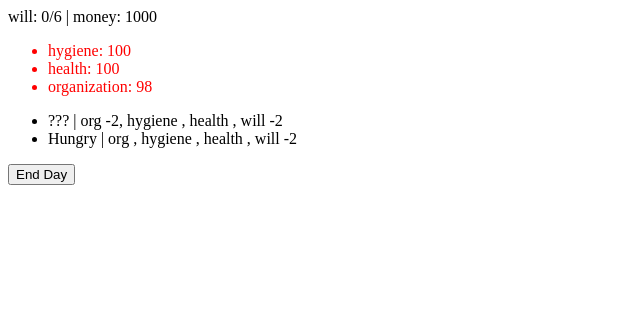
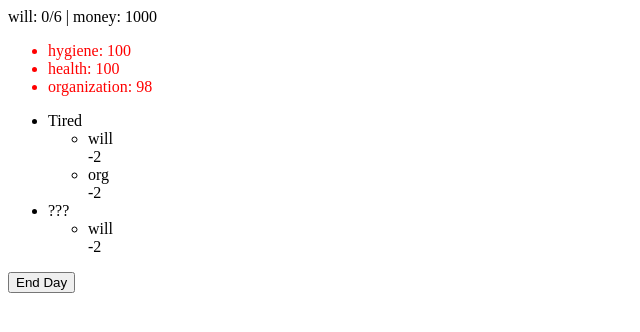
Before and after one commit to jakecoble/thewill, a Vue app: page / in a window 1280 px wide. Shown: the top 332 px of the page, without its empty margins (0-640 px from the left). Built offline with nearby package versions, Linux system fonts and the light colour scheme.

Commit message:
improve modifier template, add modifier component

```diff
--- /dev/null
+++ b/src/components/Modifier.vue
@@ -0,0 +1,30 @@
+<template functional>
+  <li class="modifier">
+    <div v-if="!props.mod.hidden" class="name hidden">???</div>
+    <div v-else class="name">{{ props.mod.display_name }}</div>
+    <ul class="statBonuses">
+      <li v-if="props.mod.will" class="statBonus">
+        <div class="statBonusName">will</div>
+        <div class="statBonusValue">{{ props.mod.will }}</div>
+      </li>
+
+      <li v-if="props.mod.org" class="statBonus">
+        <div class="statBonusName">org</div>
+        <div class="statBonusValue">{{ props.mod.org }}</div>
+      </li>
+
+      <li v-if="props.mod.health" class="statBonus">
+        <div class="statBonusName">health</div>
+        <div class="statBonusValue">{{ props.mod.health }}</div>
+      </li>
+
+      <li v-if="props.mod.hygiene" class="statBonus">
+        <div class="statBonusName">hygiene</div>
+        <div class="statBonusValue">{{ props.mod.hygiene }}</div>
+      </li>
+    </ul>
+  </li>
+</template>
+
+<style scoped>
+</style>
--- a/src/components/Modifiers.vue
+++ b/src/components/Modifiers.vue
@@ -1,16 +1,19 @@
 <template>
   <ul class="modifiers">
-    <li v-for="mod in activeMods" v-bind:key="mod.display_name">
-      {{ mod.hidden ? '???' : mod.display_name }} | org {{ mod.org }}, hygiene {{ mod.hygiene }}, health {{ mod.health }}, will {{ mod.will }}
-    </li>
+    <Modifier v-for="mod in activeMods" :mod="mod" :key="mod.display_name" />
   </ul>
 </template>
 
 <script>
   import { mapGetters } from 'vuex'
 
+  import Modifier from './Modifier.vue'
+
   export default {
     name: 'Modifiers',
+    components: {
+      Modifier
+    },
 
     computed: mapGetters('modifiers', [
       'activeMods'
```
